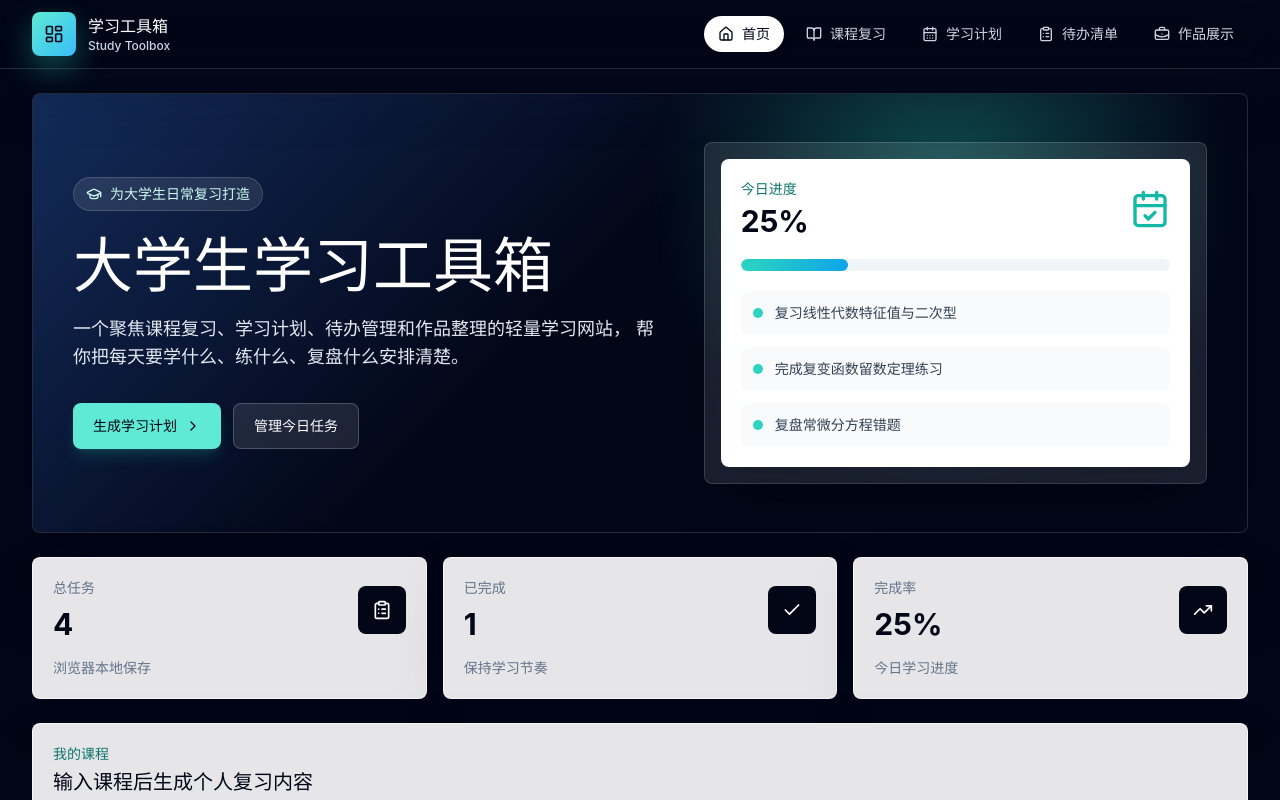
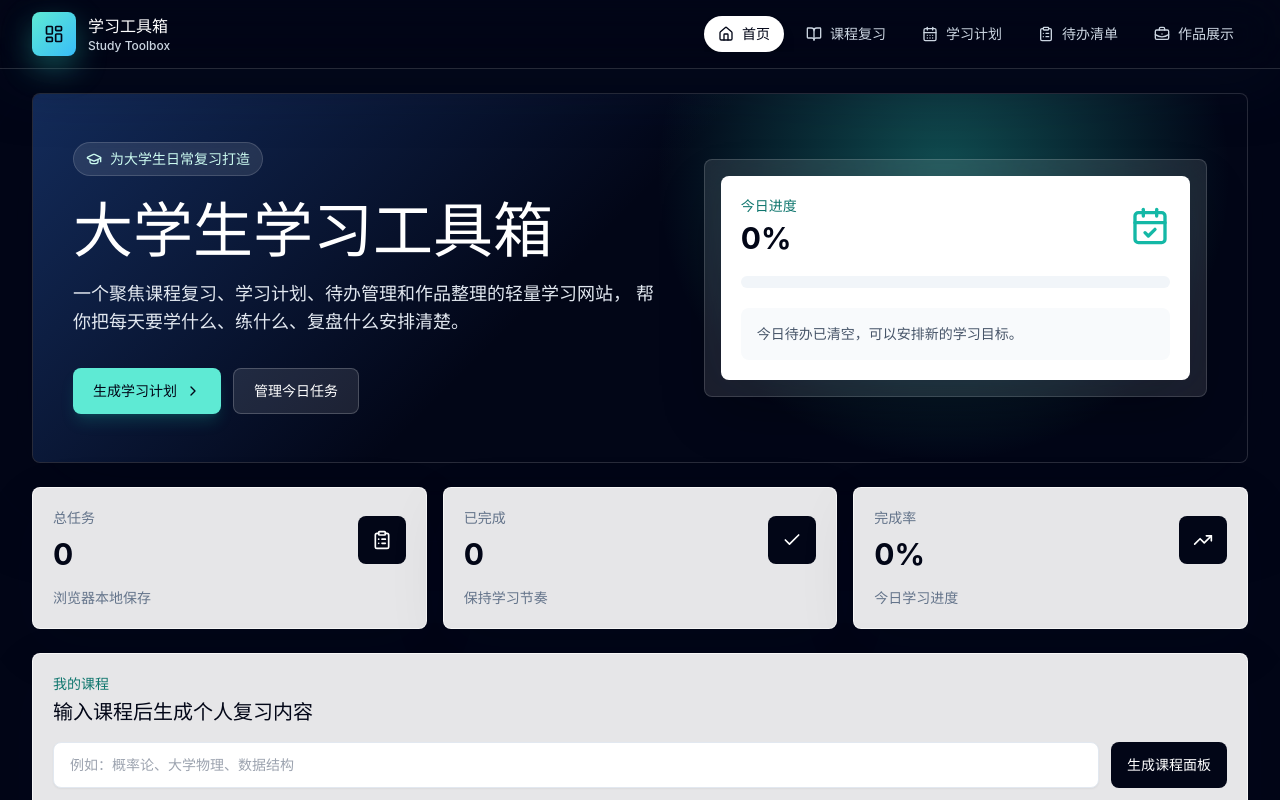
Before and after one commit to qwer123456-jpg/my-c-website, a React (Vite) app: page / in a window 1280 px wide. Shown: the top 800 px of the page. Built offline with nearby package versions, Linux system fonts and the light colour scheme.

Commit message:
Start new users with empty todos

```diff
--- a/src/App.jsx
+++ b/src/App.jsx
@@ -22,12 +22,7 @@ const todoStorageKey = 'student-study-toolbox.todos';
 const planStorageKey = 'student-study-toolbox.study-plan';
 const courseStorageKey = 'student-study-toolbox.custom-course';
 
-const initialTodos = [
-  { id: 'todo-1', text: '复习线性代数特征值与二次型', done: false },
-  { id: 'todo-2', text: '整理 Python 数据处理笔记', done: true },
-  { id: 'todo-3', text: '完成复变函数留数定理练习', done: false },
-  { id: 'todo-4', text: '复盘常微分方程错题', done: false },
-];
+const initialTodos = [];
 
 const navItems = [
   { id: 'home', label: '首页', icon: Home },
```
